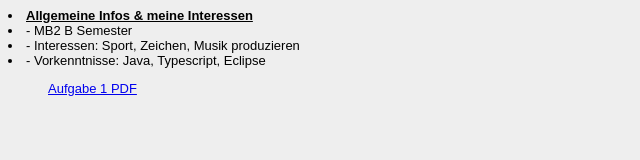
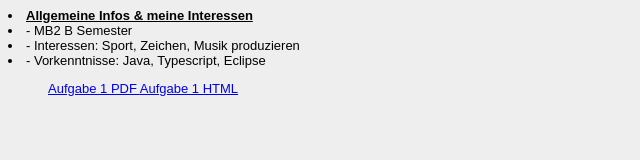
Before and after one commit to weiberta/EIA2, a plain HTML site: page Steckbrief/steckbrief.htm in a window 1280 px wide. Shown: the whole page, without its empty margins (0-640 px from the left). Drawn offline with Linux system fonts and the light colour scheme.

Commit message:
Update steckbrief.htm

```diff
--- a/Steckbrief/steckbrief.htm
+++ b/Steckbrief/steckbrief.htm
@@ -20,7 +20,8 @@ body {
 		<li>- Vorkenntnisse: Java, Typescript, Eclipse </li>
 	<ul>
 	<a href="https://weiberta.github.io/EIA2/Aufgabe1/AFG1.pdf"> Aufgabe 1 PDF </a>
-		<ahref>
+	<a href="https://weiberta.github.io/EIA2/Aufgabe1/HTML/boxeshtml.html "> Aufgabe 1 HTML </a>
+
 	</ul>
 	<!-- Hier die Links zu den gelösten Aufgaben einstellen, aktuelle oben, alte stehen lassen! Format: Aufgabenbezeichnung, Datum -->
 </body>
```
